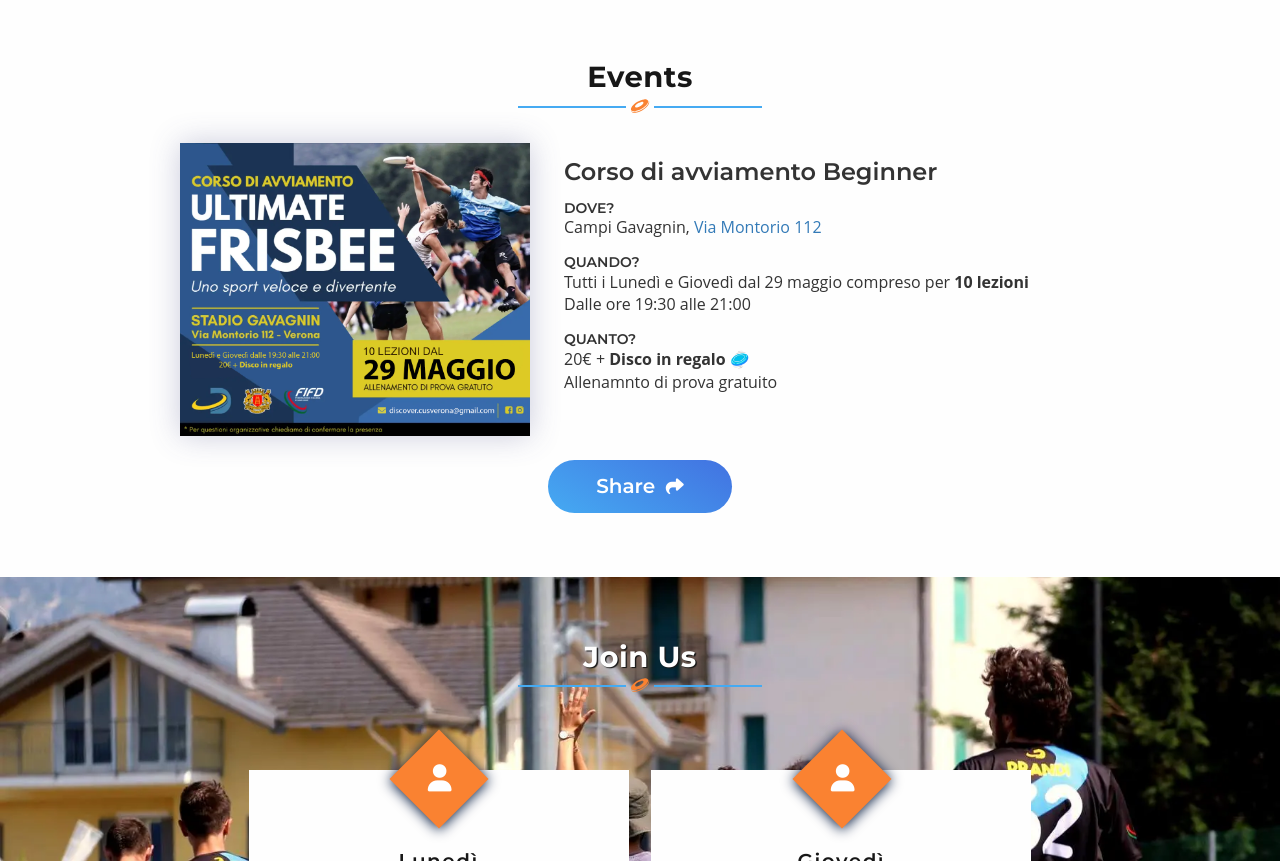
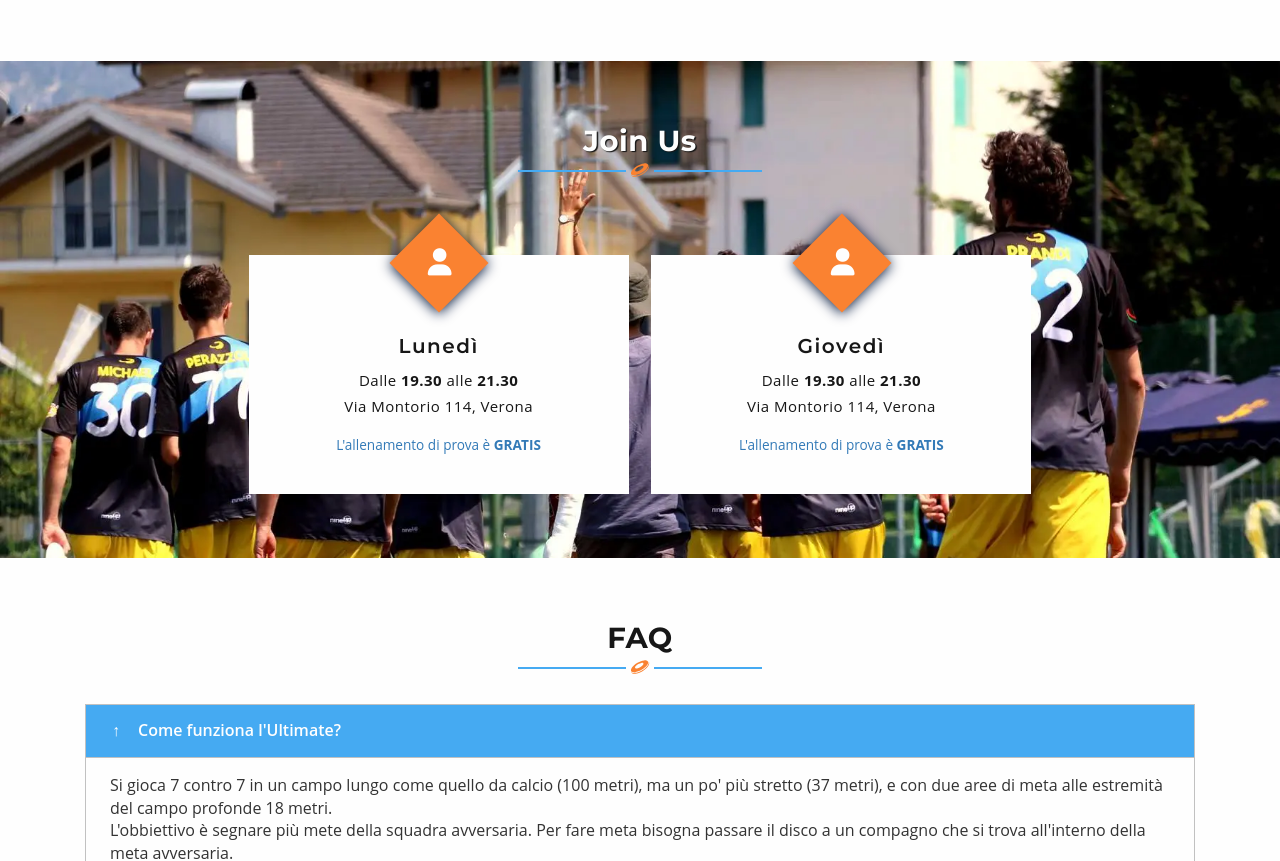
Before and after one commit to pizidavi/discover-verona, a plain HTML site: page index.html in a window 1280 px wide. Shown: the part 1259-2120 px from the top of the page. Drawn offline with nearby package versions, Linux system fonts and the light colour scheme.

Commit message:
Removed old event

```diff
--- a/index.html
+++ b/index.html
@@ -307,7 +307,7 @@
   <!-- //about -->
 
   <!-- Events -->
-  <section id="events" class="section pt-0">
+  <section id="events" class="section pt-0 d-none">
     <div class="container">
       <h2 class="heading-agileinfo">
         Events
@@ -315,67 +315,6 @@
           <path d="M385.5 30.38c-18.5.16-40.5 5.02-64.3 14.24C270.4 64.35 211.1 104 156.4 158.7c-54.8 54.7-94.46 114.1-114.12 164.9-9.89 25.4-14.7 48.6-14.28 67.9.43 19 5.8 33.8 16.05 44 10.26 10.3 24.96 15.6 44.06 16.1 19.19.4 42.39-4.4 67.89-14.3 50.8-19.7 110.1-59.4 164.8-114.1 54.7-54.7 94.4-114 114.1-164.9 9.9-25.4 14.7-48.6 14.3-67.79-.5-19.09-5.8-33.8-16.1-44.05-10.3-10.26-25-15.63-44-16.05-1.2-.03-2.4-.04-3.6-.03zm66.6 10.7c9.9 13.36 14.7 30.3 15.1 49.08.5 22.44-5 47.74-15.6 74.64-20.8 54-61.8 114.9-118 171.1-56.3 56.3-117.2 97.2-171.2 118.1-26.9 10.6-52.2 16-74.65 15.6-15.06-.3-28.93-3.5-40.72-9.8.8.9 1.62 1.8 2.47 2.6 25.95 26 72.3 29.4 128.3 10.7 56-18.6 120.3-59.2 178.2-117.2 57.9-57.9 98.5-122.1 117.1-178.1 18.8-56 15.3-102.35-10.7-128.3-3.1-3.14-6.6-5.94-10.3-8.42zM299.7 122.5c7.8 0 15.3 2.3 20.7 7.7 6.7 6.7 8.5 16.4 7.4 26.1-1 9.7-4.7 20.2-10.3 31.6-11.2 22.8-30.4 49-55.5 74.1-25.1 25.1-51.3 44.3-74.1 55.5-11.3 5.6-21.9 9.3-31.6 10.3-9.7 1.1-19.4-.7-26.1-7.4-6.7-6.7-8.5-16.4-7.4-26.1 1-9.7 4.7-20.3 10.3-31.7 11.2-22.8 30.4-48.9 55.5-74s51.3-44.4 74.1-55.6c11.4-5.6 21.9-9.2 31.6-10.2 1.8-.2 3.6-.3 5.4-.3z"/>
         </svg>
       </h2>
-      <div data-event-title="beginner-course-2023">
-        <div class="row justify-content-center">
-          <div class="col-sm-12 col-md-6 col-lg-4">
-            <div class="latest-item large-item m-auto">
-              <img src="images/locandina_campionato_studentesco.png" class="img-fluid mh-100" alt="locandina beginner course 2023">
-            </div>
-          </div>
-          <div class="col-sm-12 col-md-6 col-lg-6">
-            <div id="event-hat" class="long-text text-justify py-3 px-1">
-              <h3>Corso di avviamento Beginner</h3>
-
-              <h5 class="mt-3">DOVE?</h5>
-              <p>Campi Gavagnin, <a href="https://goo.gl/maps/Ugg252XhXp2m7TiW9" target="_blank">Via Montorio 112</a></p>
-
-              <h5 class="mt-3">QUANDO?</h5>
-              <p>Tutti i Lunedì e Giovedì dal 29 maggio compreso per <b>10 lezioni</b></p>
-              <p>Dalle ore 19:30 alle 21:00</p>
-
-              <h5 class="mt-3">QUANTO?</h5>
-              <p>20€ + <b>Disco in regalo</b> 🥏<br /> <span class="muted">Allenamnto di prova gratuito</span></p>
-            </div>
-          </div>
-        </div>
-        <div id="countdown" class="row justify-content-center mt-4 hidden" data-countdown="2023-05-29 19:30">
-          <div class="col-sm-12 col-md-8 col-lg-6">
-            <ul class="countdown">
-              <li><span data-countdown-text="days">0</span>Giorni</li>
-              <li><span data-countdown-text="hours">0</span>Ore</li>
-              <li><span data-countdown-text="minutes">0</span>Minuti</li>
-              <li><span data-countdown-text="seconds">0</span>Secondi</li>
-            </ul>
-          </div>
-        </div>
-        <div class="row justify-content-center mt-4">
-          <div class="col-sm-6 col-md-6 col-lg-4 d-flex justify-content-center">
-            <div class="share-btn">
-              <span class="text">Share</span>
-              <span class="icon">
-                <i class="fa-solid fa-share"></i>
-              </span>
-              <div class="sm-btns">
-                <a href="https://www.facebook.com/sharer/sharer.php?u=https%3A%2F%2Fultimateverona.it"
-                  class="umami--click--share-beginner-course-facebook"
-                  title="Condividi su Facebook" target="_blank" rel="noopener"
-                ><i class="fab fa-facebook"></i>
-                </a>
-                <a href="https://twitter.com/intent/tweet?text=Andiamo%20a%20provare%20Ultimate%20Frisbee%20il%2029%20maggio%20al%20Gavagnin%3F&url=https%3A%2F%2Fultimateverona.it&hashtags=ultimate,verona,frisbee,beginner"
-                  class="umami--click--share-beginner-course-twitter"
-                  title="Condividi su Twitter" target="_blank" rel="noopener"
-                ><i class="fab fa-twitter"></i>
-                </a>
-                <a href="https://api.whatsapp.com/send?text=https://ultimateverona.it%0AAndiamo%20a%20provare%20Ultimate%20Frisbee%20il%2029%20maggio%20al%20Gavagnin%3F"
-                  class="umami--click--share-beginner-course-whatsapp"
-                  title="Condividi su Whatsapp" target="_blank" rel="noopener"
-                ><i class="fa-brands fa-whatsapp"></i>
-                </a>
-              </div>
-            </div>
-          </div>
-        </div>
-      </div>
     </div>
   </section>
   <!-- //events -->
--- a/sitemap.xml
+++ b/sitemap.xml
@@ -2,6 +2,6 @@
 <urlset xmlns="http://www.sitemaps.org/schemas/sitemap/0.9">
 <url>
   <loc>https://ultimateverona.it/</loc>
-  <lastmod>2023-05-21</lastmod>
+  <lastmod>2023-06-05</lastmod>
 </url>
 </urlset>
```
